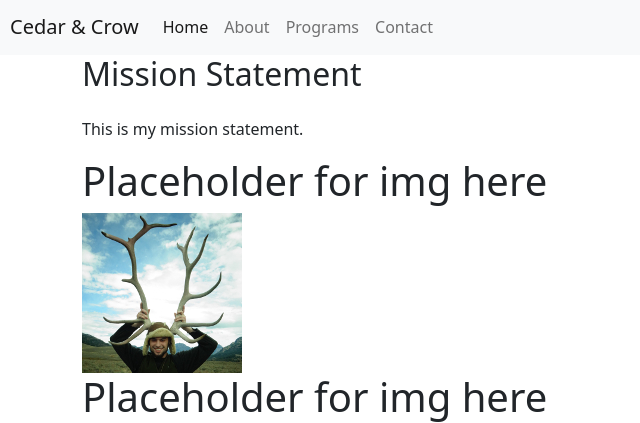
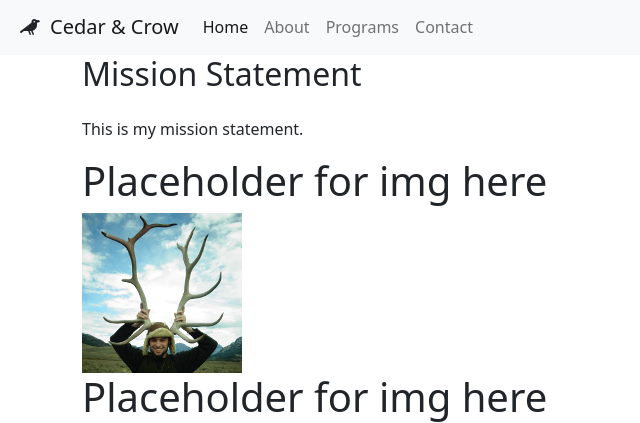
Before and after one commit to jlstern3/jacks_website, a Django app: page /home in a window 1280 px wide. Shown: the part 101-524 px from the top of the page, without its empty margins (0-640 px from the left). Run offline with Django 3.2, Linux system fonts and the light colour scheme; some libraries are stand-ins or nearby versions.

Commit message:
Added FontAwesome script tag & icon to navbar

```diff
--- a/jacks_website_proj/company_app/templates/about.html
+++ b/jacks_website_proj/company_app/templates/about.html
@@ -11,6 +11,8 @@
     <!-- CSS -->
     {% load static %}
     <link rel="stylesheet" href="{% static 'styles.css' %}">
+    <!-- FONT AWESOME -->
+    <script src="https://kit.fontawesome.com/4addeb10e0.js" crossorigin="anonymous"></script>
     <title>Cedar & Crow - Programs</title>
 </head>
 
@@ -19,7 +21,7 @@
     <!-- Navbar -->
     <div>
         <nav class="navbar navbar-expand-lg navbar-light bg-light sticky-top">
-            <a class="navbar-brand" href="#">Cedar & Crow</a>
+            <i class="fas fa-crow"></i><a class="navbar-brand" href="/home">Cedar & Crow</a>
             <button class="navbar-toggler" type="button" data-toggle="collapse" data-target="#navbarNavAltMarkup"
                 aria-controls="navbarNavAltMarkup" aria-expanded="false" aria-label="Toggle navigation">
                 <span class="navbar-toggler-icon"></span>
--- a/jacks_website_proj/company_app/templates/home.html
+++ b/jacks_website_proj/company_app/templates/home.html
@@ -11,6 +11,8 @@
     <!-- CSS -->
     {% load static %}
     <link rel="stylesheet" href="{% static 'styles.css' %}">
+    <!-- FONT AWESOME -->
+    <script src="https://kit.fontawesome.com/4addeb10e0.js" crossorigin="anonymous"></script>
     <title>Cedar & Crow</title>
 </head>
 
@@ -22,7 +24,7 @@
     <!-- Navbar -->
     <div>
         <nav class="navbar navbar-expand-lg navbar-light bg-light sticky-top">
-        <a class="navbar-brand" href="#">Cedar & Crow</a>
+            <i class="fas fa-crow"></i><a class="navbar-brand" href="/home">Cedar & Crow</a>
             <button class="navbar-toggler" type="button" data-toggle="collapse" data-target="#navbarNavAltMarkup"
                 aria-controls="navbarNavAltMarkup" aria-expanded="false" aria-label="Toggle navigation">
                 <span class="navbar-toggler-icon"></span>
```
Lines whose indentation alone changed are shown as unchanged.
